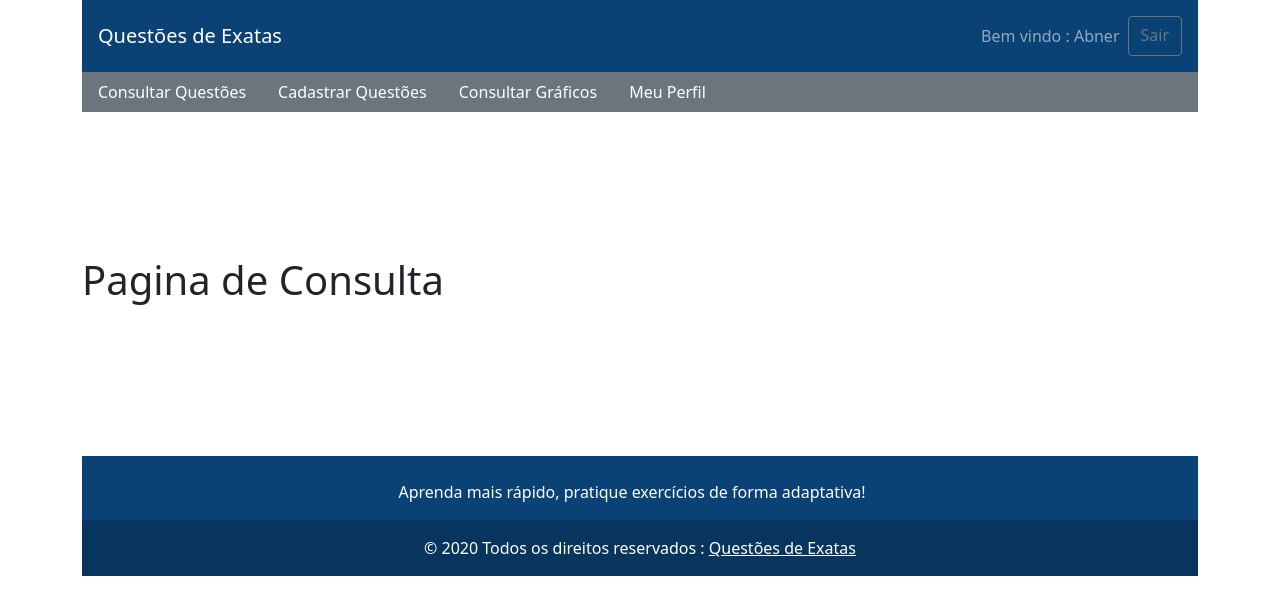
After one commit to abnersant10/questoes-de-exatas, a Django app: page /consultar-questoes in a window 1280 px wide. The commit adds this page. Shown: the top 615 px of the page. Run offline with Django 4.2, Linux system fonts and the light colour scheme.

Commit message:
Update front-end

```diff
--- /dev/null
+++ b/core/templates/consultar-questoes.html
@@ -0,0 +1,77 @@
+<!DOCTYPE html>
+<html lang="pt-br">
+  <head>
+    <script src="https://ajax.googleapis.com/ajax/libs/jquery/3.6.0/jquery.min.js"></script>
+    <link href="https://cdn.jsdelivr.net/npm/bootstrap@5.0.2/dist/css/bootstrap.min.css" rel="stylesheet" integrity="sha384-EVSTQN3/azprG1Anm3QDgpJLIm9Nao0Yz1ztcQTwFspd3yD65VohhpuuCOmLASjC" crossorigin="anonymous">
+    <script src="https://cdn.jsdelivr.net/npm/bootstrap@5.0.2/dist/js/bootstrap.bundle.min.js" integrity="sha384-MrcW6ZMFYlzcLA8Nl+NtUVF0sA7MsXsP1UyJoMp4YLEuNSfAP+JcXn/tWtIaxVXM" crossorigin="anonymous"></script>
+    <script src="https://cdn.jsdelivr.net/npm/@popperjs/core@2.9.2/dist/umd/popper.min.js" integrity="sha384-IQsoLXl5PILFhosVNubq5LC7Qb9DXgDA9i+tQ8Zj3iwWAwPtgFTxbJ8NT4GN1R8p" crossorigin="anonymous"></script>
+    <script src="https://cdn.jsdelivr.net/npm/bootstrap@5.0.2/dist/js/bootstrap.min.js" integrity="sha384-cVKIPhGWiC2Al4u+LWgxfKTRIcfu0JTxR+EQDz/bgldoEyl4H0zUF0QKbrJ0EcQF" crossorigin="anonymous"></script>
+
+
+    <title>Questoes de Exatas</title>
+    <meta charset="utf-8">
+    <link rel="stylesheet" type="text/css" href="static/css/style.css" />
+  </head>
+  <body class=" ">
+    <div class="container " >
+      <nav class="navbar navbar-expand-lg navbar-dark p-3 " style="background-color: #0a4275;">
+        <a class="navbar-brand" href="{% url 'home' %}">Questões de Exatas</a>
+        <div class="collapse navbar-collapse" id="navbarNavDropdown">
+          <ul class="navbar-nav">
+          </ul>
+        </div>
+        <form class="form my-2 my-lg-0">
+            <ul class="navbar-nav mr-auto">
+                <li class="nav-item">
+                    <a class="nav-link" href="#">Bem vindo : Abner </a>
+                </li>
+                    <a href="{% url 'logout' %}" class=" btn btn-outline-secondary ">Sair</a>
+                </li>
+              </ul>
+        </form>
+      </nav>
+
+      <nav class="nav" style="background-color: #6C757D;">
+        <a class="nav-link text-white" href="#">Consultar Questões</a>
+        <a class="nav-link text-white" href="#">Cadastrar Questões</a>
+        <a class="nav-link text-white" href="#">Consultar Gráficos</a>
+        <a class="nav-link text-white" href="#">Meu Perfil</a>
+      </nav>
+
+
+      <br><br><br><br><br><br>
+      <h1> Pagina de Consulta </h1>
+      <br><br><br><br><br><br>
+
+
+
+
+
+
+    <!-- Footer -->
+  <footer class="text-center text-white" style="background-color: #0a4275;">
+    <!-- Grid container -->
+    <div class="container p-4 pb-0">
+      <!-- Section: CTA -->
+      <section class="">
+        <p class="d-flex justify-content-center align-items-center">
+          <span class="me-3">Aprenda mais rápido, pratique exercícios de forma adaptativa! </span>
+        </p>
+      </section>
+      <!-- Section: CTA -->
+    </div>
+    <!-- Grid container -->
+
+    <!-- Copyright -->
+    <div class="text-center p-3" style="background-color: rgba(0, 0, 0, 0.2);">
+      © 2020 Todos os direitos reservados :
+      <a class="text-white" href="#">Questões de Exatas</a>
+    </div>
+    <!-- Copyright -->
+  </footer>
+  <!-- Footer -->
+
+
+
+  </body>
+</html>
--- a/core/views.py
+++ b/core/views.py
@@ -42,3 +42,6 @@ def cadastro(request):
 
 def pag_inicial(request):
     return render(request, 'pagina-inicial.html')
+
+def consultar_questoes(request):
+    return render(request, 'consultar-questoes.html')
--- a/questoesexatas/urls.py
+++ b/questoesexatas/urls.py
@@ -15,12 +15,13 @@ Including another URLconf
 """
 from django.contrib import admin
 from django.urls import path
-from core.views import home, cadastro, pag_inicial, logout_view
+from core.views import home, cadastro, pag_inicial, consultar_questoes, logout_view
 
 urlpatterns = [
     path('admin/', admin.site.urls),
     path('', home, name='home'),
     path('cadastro', cadastro, name='cadastro'),
     path('pagina-inicial', pag_inicial, name='pagina-inicial'),
+    path('consultar-questoes', consultar_questoes, name='consultar-questoes'),
     path('logout', logout_view, name="logout"),
 ]
```
Also changed, not shown: core/templates/pagina-inicial.html (+16 -4 lines), db.sqlite3.
